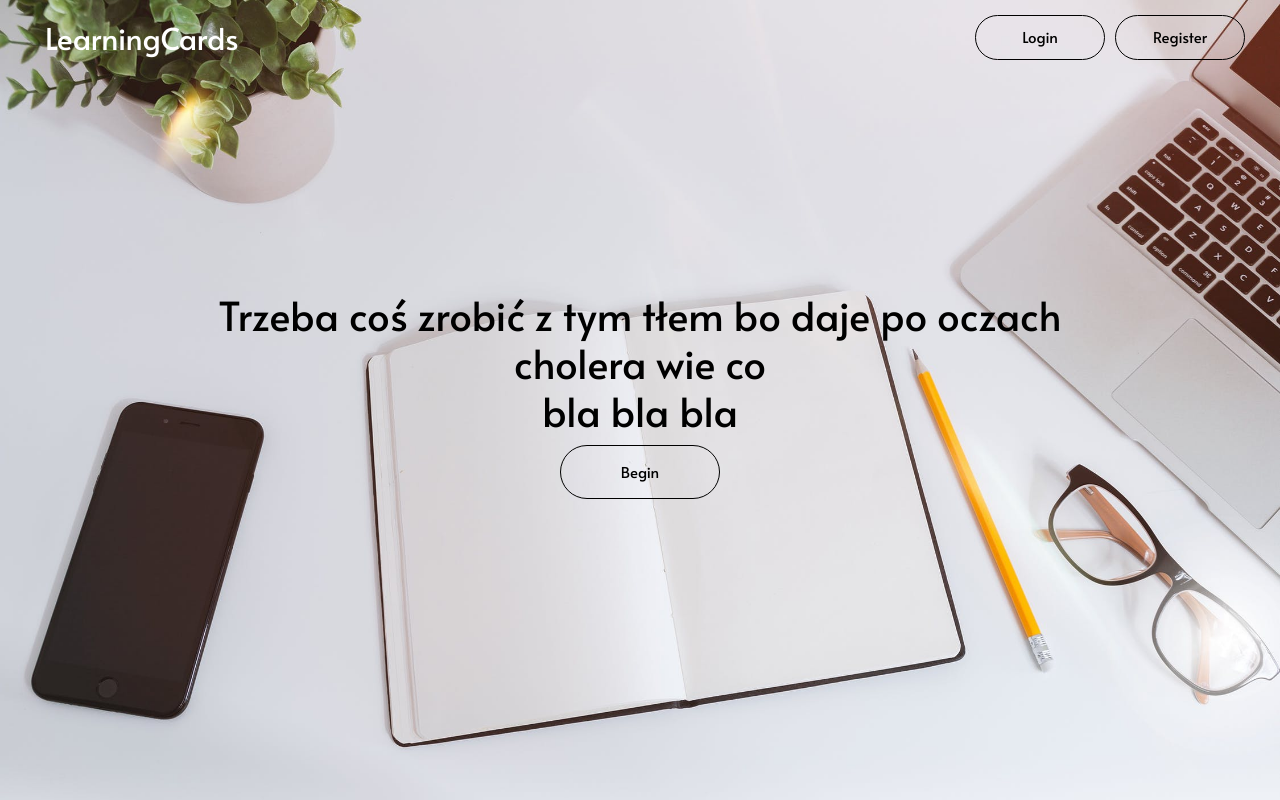
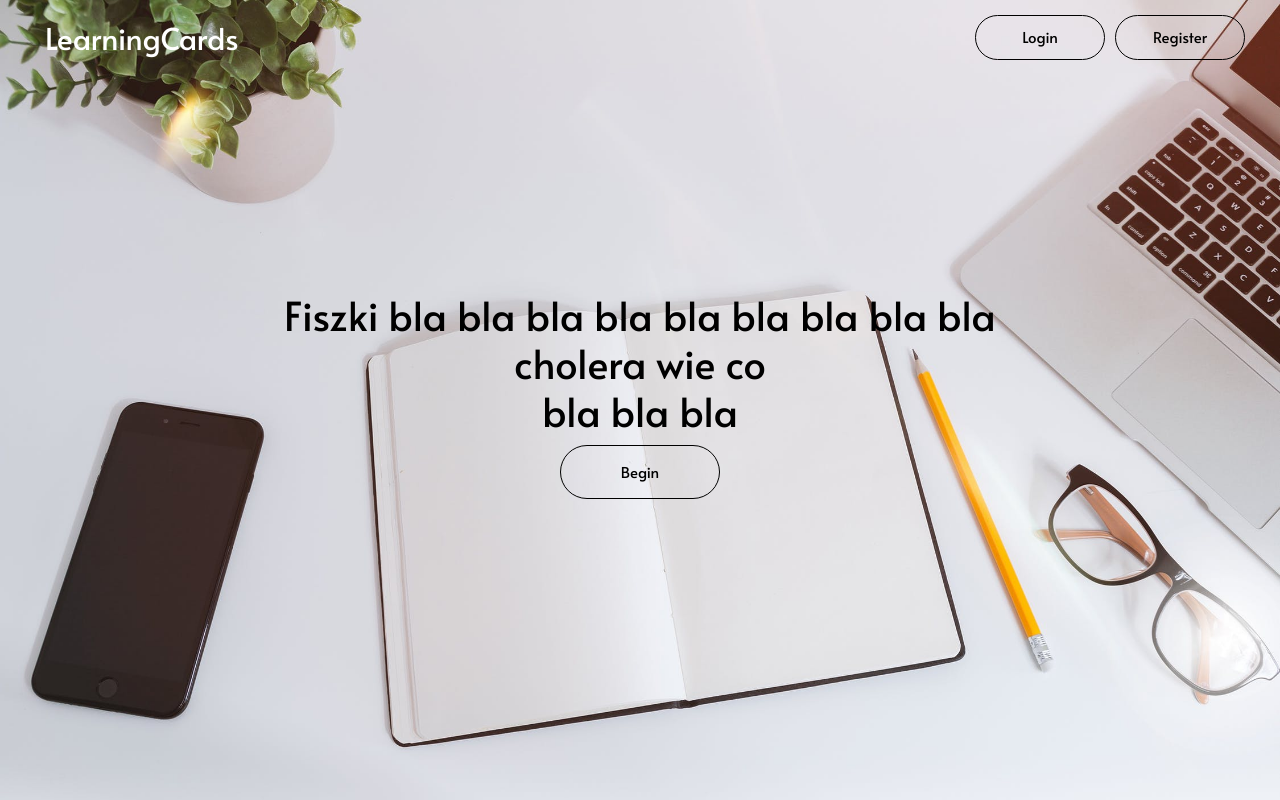
Before and after one commit to KamilKrol5/learning-cards, a React (Create React App) app in the folder front/: page / in a window 1280 px wide. Built offline with nearby package versions, Linux system fonts and the light colour scheme.

Commit message:
Very small update

```diff
--- a/front/src/components/pages/home/Home.js
+++ b/front/src/components/pages/home/Home.js
@@ -9,7 +9,7 @@ class Home extends Component {
     render() {
         return (
             <div id="m-home-page">
-                <h1>Trzeba coś zrobić z tym tłem bo daje po oczach</h1>
+                <h1>Fiszki bla bla bla bla bla bla bla bla bla</h1>
                 <h1>cholera wie co</h1>
                 <h1>bla bla bla</h1>
                 <Link className="m-home-page-btn" to={"/signup"}>Begin</Link>
```
